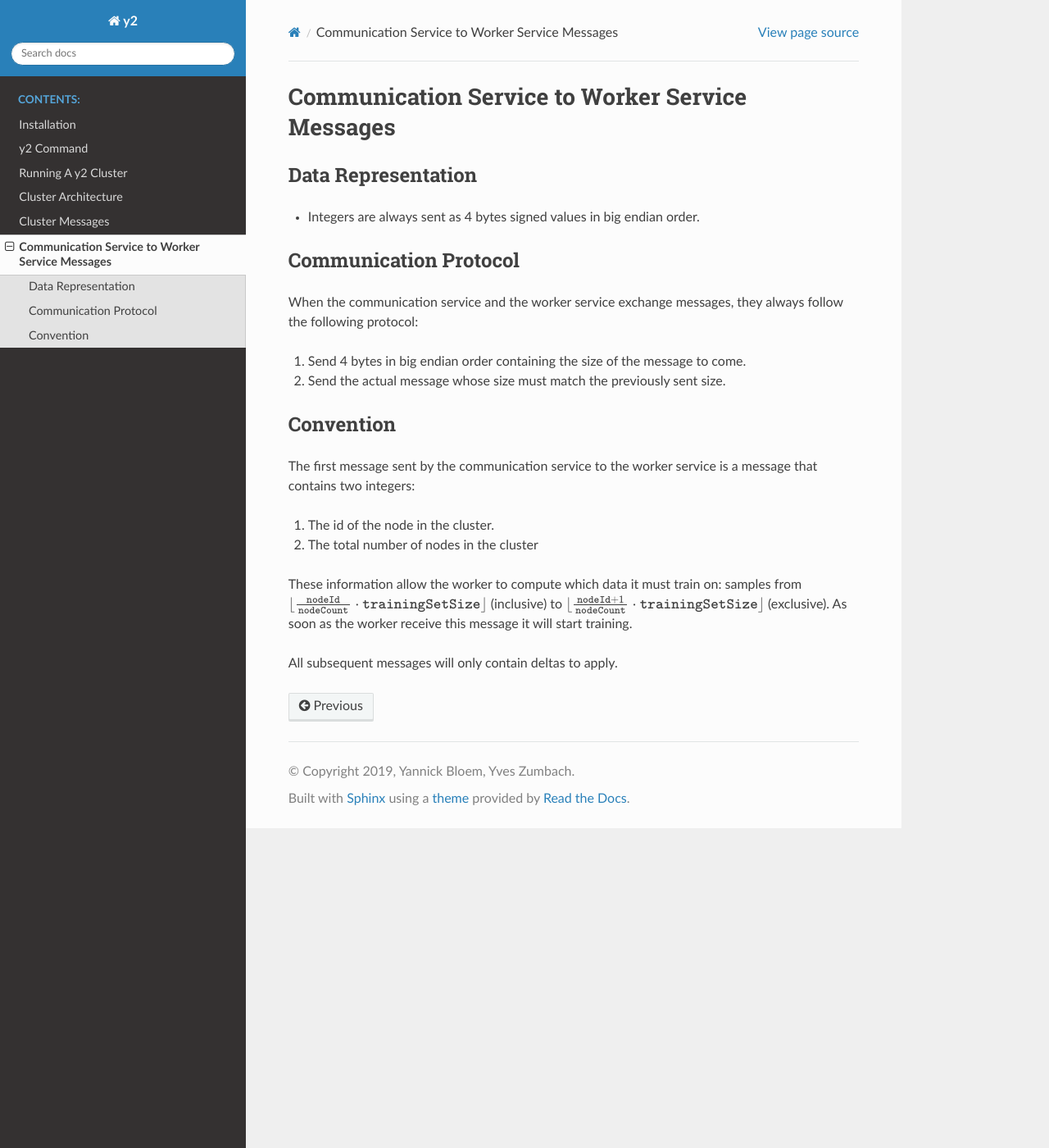
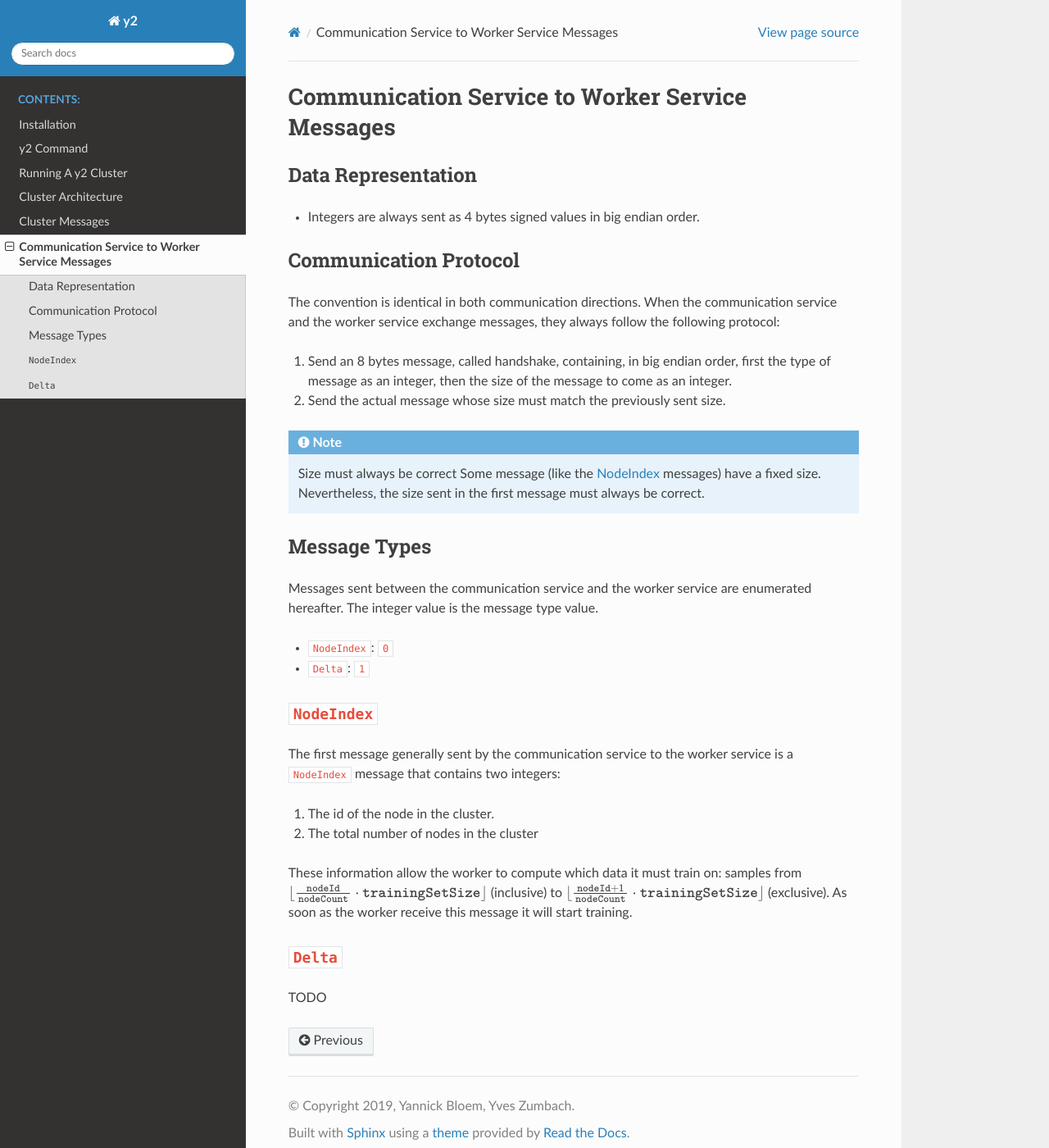
Before and after one commit to YvesZumbach/y2_documentation, a Sphinx documentation site: the page built from doc/communication_to_worker_messages.rst, in a window 1280 px wide and 1400 px high. Shown: the whole window at 82% size. Built offline with Sphinx 7.4.7 and the Read the Docs theme 2.0.0, drawn with Linux system fonts in a browser that asks for light colours.

Commit message:
Document handshake message between communication service and worker service

```diff
--- a/doc/cluster_messages.rst
+++ b/doc/cluster_messages.rst
@@ -24,6 +24,8 @@ When the client receive a ``ClientRequest`` message, it saves the reference
 to the node and answers with a ``ClientRequest`` message. The node, when
 receiving the ``ClientAnswer`` message, will save the reference to the client.
 
+.. _node_index_message:
+
 ``NodeIndex``
 ^^^^^^^^^^^^^
 
--- a/doc/communication_to_worker_messages.rst
+++ b/doc/communication_to_worker_messages.rst
@@ -11,15 +11,29 @@ Data Representation
 Communication Protocol
 ----------------------
 
+The convention is identical in both communication directions.
 When the communication service and the worker service exchange messages, they always follow the following protocol:
 
-1. Send 4 bytes in big endian order containing the size of the message to come.
+1. Send an 8 bytes message, called handshake, containing, in big endian order, first the type of message as an integer, then the size of the message to come as an integer.
 2. Send the actual message whose size must match the previously sent size.
 
-Convention
-----------
+.. note:: Size must always be correct
+   Some message (like the :ref:`node_index_message` messages) have a fixed size.
+   Nevertheless, the size sent in the first message must always be correct.
 
-The first message sent by the communication service to the worker service is a message that contains two integers:
+Message Types
+-------------
+
+Messages sent between the communication service and the worker service are enumerated hereafter.
+The integer value is the message type value.
+
+* ``NodeIndex``: ``0``
+* ``Delta``: ``1``
+
+``NodeIndex``
+-------------
+
+The first message generally sent by the communication service to the worker service is a ``NodeIndex`` message that contains two integers:
 
 1. The id of the node in the cluster.
 2. The total number of nodes in the cluster
@@ -27,4 +41,7 @@ The first message sent by the communication service to the worker service is a m
 These information allow the worker to compute which data it must train on: samples from :math:`\lfloor \frac{\texttt{nodeId}}{\texttt{nodeCount}}\cdot\texttt{trainingSetSize}\rfloor` (inclusive) to  :math:`\lfloor\frac{\texttt{nodeId} + 1}{\texttt{nodeCount}}\cdot \texttt{trainingSetSize}\rfloor` (exclusive).
 As soon as the worker receive this message it will start training.
 
-All subsequent messages will only contain deltas to apply.
+``Delta``
+---------
+
+TODO
--- a/doc/installation.rst
+++ b/doc/installation.rst
@@ -1,3 +1,5 @@
 
 Installation
 ============
+
+TODO
```
